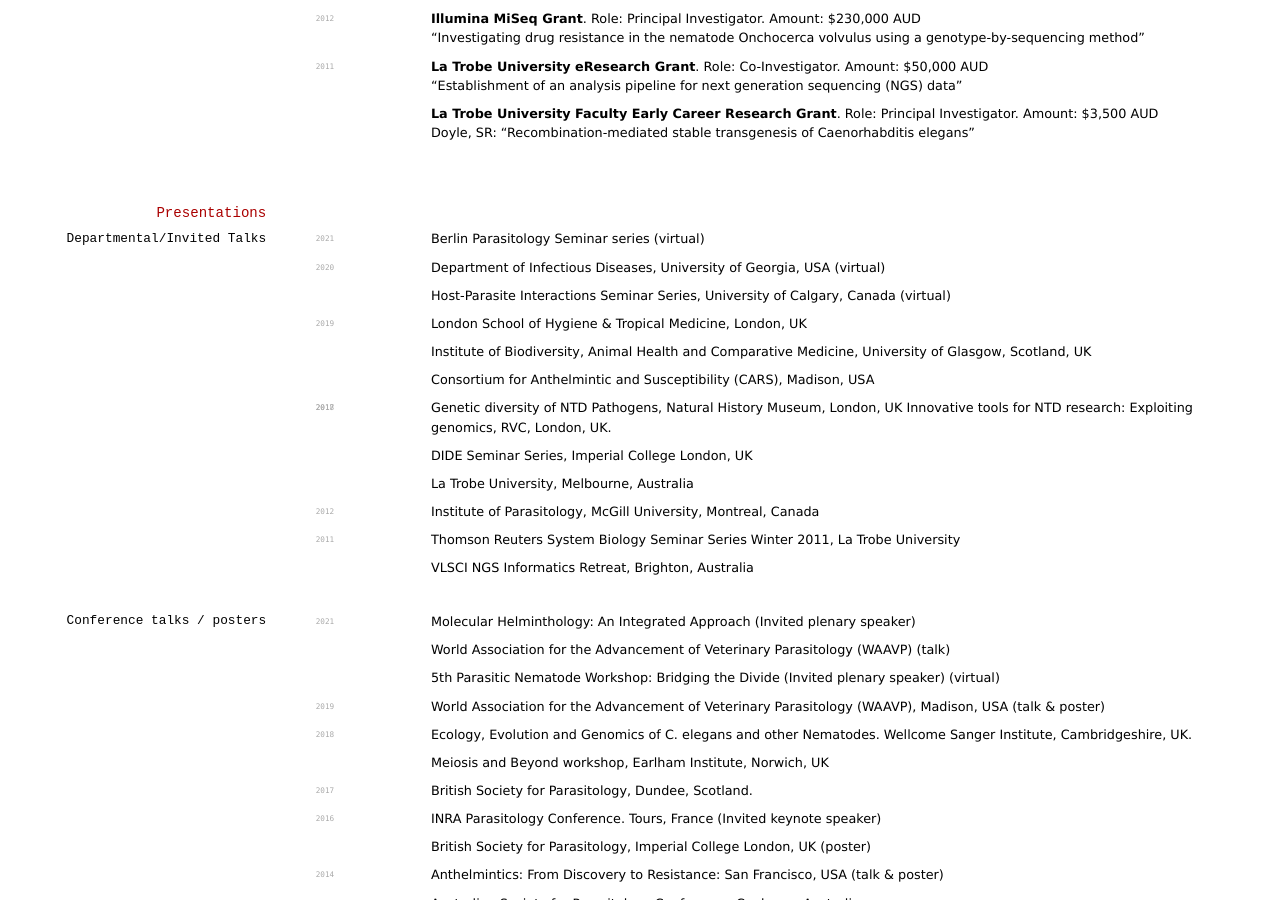
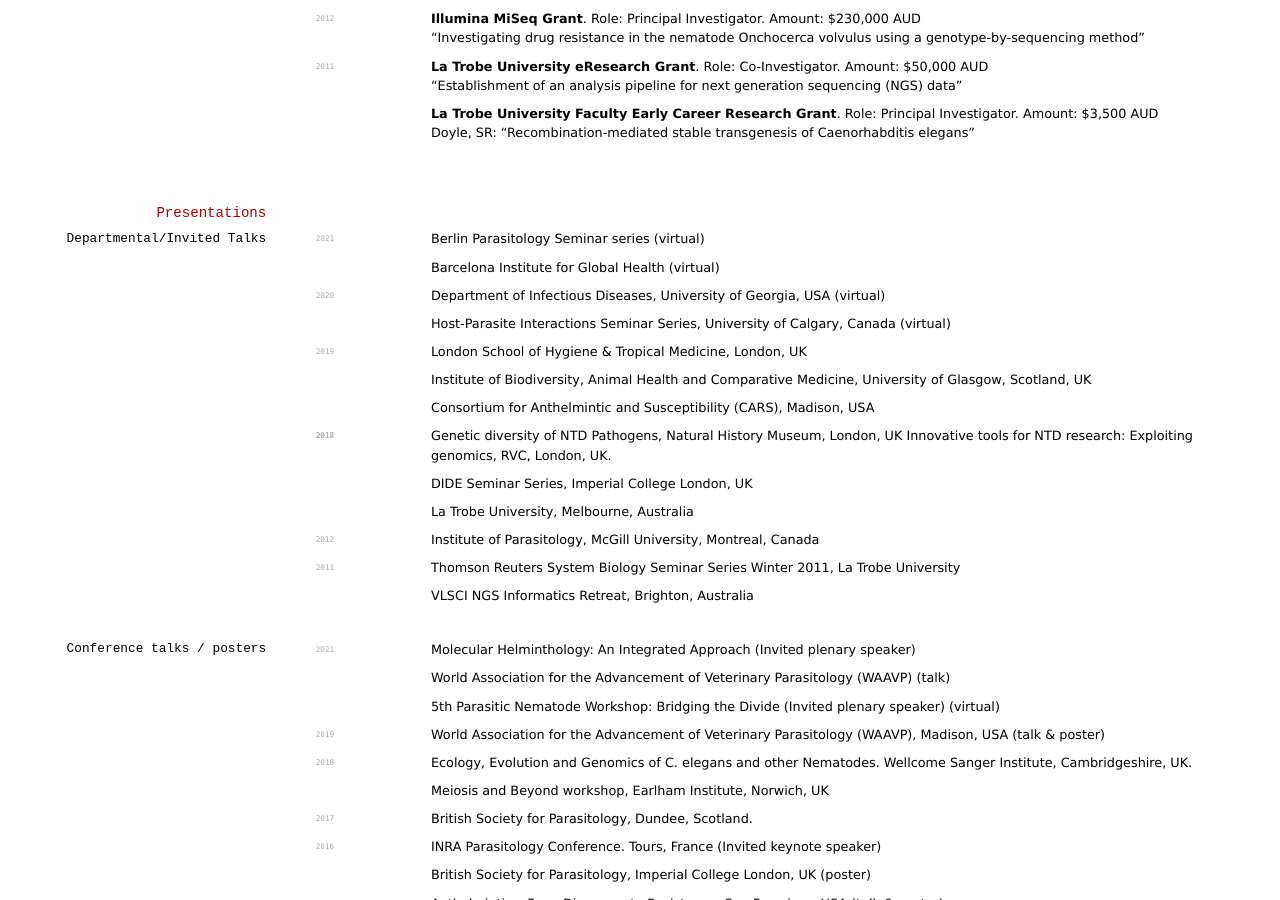
Before and after one commit to elipapa/markdown-cv, a Jekyll site: the page built from index.md, in a window 1280 px wide and 900 px high, scrolled down 3877 px. Built offline with Jekyll 4.4.1, drawn with Linux system fonts in a browser that asks for light colours.

Commit message:
Update index.md

```diff
--- a/index.md
+++ b/index.md
@@ -201,6 +201,8 @@ Doyle, SR: “Recombination-mediated stable transgenesis of Caenorhabditis elega
 `2021`
 Berlin Parasitology Seminar series (virtual)
 
+Barcelona Institute for Global Health (virtual)
+
 `2020`
 Department of Infectious Diseases, University of Georgia, USA (virtual)
 
```
